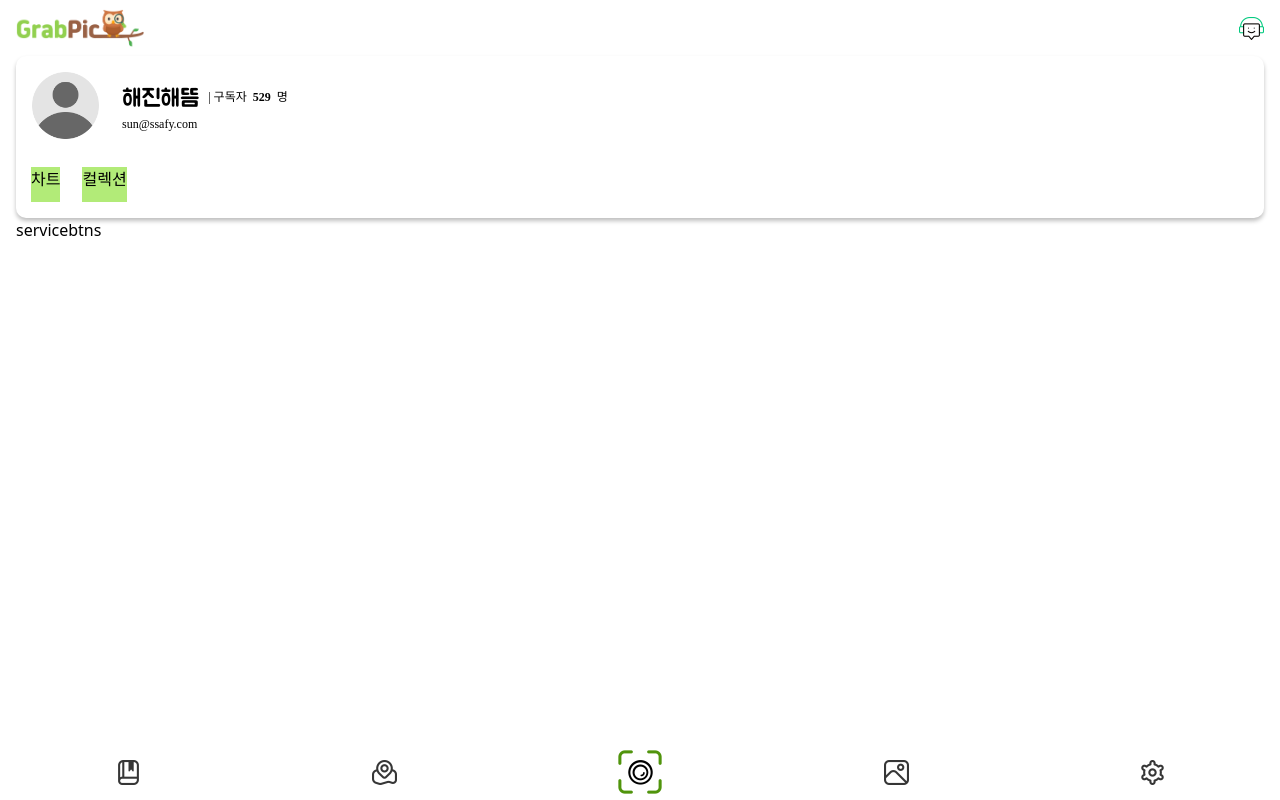
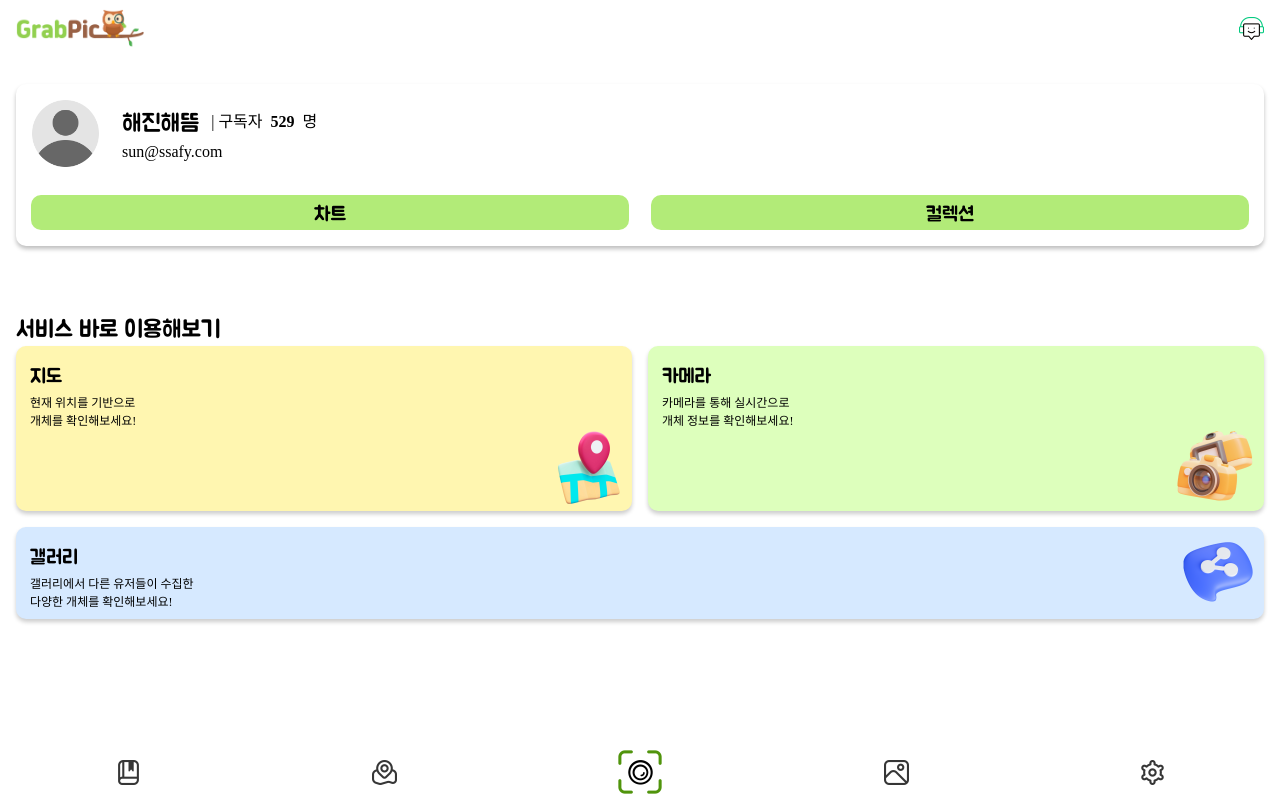
Before and after one commit to SSAFY-2ndPJT-GrabPic/GrabPic, a React (Vite) app in the folder client/: page / in a window 1280 px wide. Built offline with nearby package versions, Linux system fonts and the light colour scheme; a web font is replaced by a local one.

Commit message:
S10P22D104-175 : [FEAT] 메인페이지 디자인 완료 #done S10P22D104-175

```diff
--- a/client/src/components/Home/ServiceBtns.style.tsx
+++ b/client/src/components/Home/ServiceBtns.style.tsx
@@ -0,0 +1,85 @@
+import styled from "styled-components";
+import { Link } from "react-router-dom";
+
+export const Container = styled.div`
+  width: 100%;
+  display: flex;
+  flex-direction: column;
+`
+
+export const Title = styled.div`
+  font-family: "BMJUA";
+  font-size: 24px;
+`
+
+export const BtnsWrap = styled.div`
+  display: flex;
+  flex-direction: column;
+  gap: 16px;
+`
+
+export const BtnsGap = styled.div`
+  display: flex;
+  flex-direction: column;
+  gap: 4px;
+  width: 100%;
+`
+
+export const BtnBgrnd = styled(Link)`
+  width: 100%;
+  border-radius: 10px;
+  box-shadow: 0px 3px 4px rgb(0, 0, 0, 0.2);
+  padding: 14px;
+  padding-right: 10px;
+  padding-bottom: 10px;
+  display: flex;
+`
+
+export const BtnTitle = styled.div`
+  font-family: "BMJUA";
+  font-size: 20px;
+`
+
+export const BtnSub = styled.div`
+  font-family: "TmoneyR";
+  font-size: 12px;
+`
+
+export const MapBtn = styled(BtnBgrnd)`
+  background-color: #FFF6B0;
+  height: 165px;
+  flex-direction: column;
+`
+
+export const MapIcon = styled.img`
+  width: 65px;
+  height: 75px;
+`
+
+export const CamBtn = styled(BtnBgrnd)`
+  background-color: #DDFFBC;
+  height: 165px;
+  flex-direction: column;
+`
+
+export const IconAlign = styled.div`
+  height: 100%;
+  display: flex;
+  justify-content: end;
+  align-items: end;
+`
+export const CamIcon = styled.img`
+  width: 79px;
+  height: 73px;
+`
+
+export const GallBtn = styled(BtnBgrnd)`
+  background-color: #D6E9FF;
+  height: 92px;
+  justify-content: space-between;
+`
+
+export const GallIcon = styled.img`
+  width: 72px;
+  height: 62px;
+`
--- a/client/src/components/Home/ServiceBtns.tsx
+++ b/client/src/components/Home/ServiceBtns.tsx
@@ -1,12 +1,52 @@
-// import * as U from './UserCard.style'
+import * as S from './ServiceBtns.style'
 import React from 'react';
-import { Link } from "react-router-dom";
 
 interface ServiceBtnsProps {}
 
 const ServiceBtns: React.FC<ServiceBtnsProps> = () => {
   return (
-    <>servicebtns</>
+    <S.Container>
+      <S.Title>서비스 바로 이용해보기</S.Title>
+
+      <S.BtnsWrap>
+        <div className='flex gap-4'>
+          <S.MapBtn to='/map'>
+            <S.BtnsGap>
+              <S.BtnTitle>지도</S.BtnTitle>
+              <S.BtnSub>
+                현재 위치를 기반으로 <br/>개체를 확인해보세요!
+              </S.BtnSub>
+            </S.BtnsGap>
+            <S.IconAlign>
+              <S.MapIcon src="src/assets/Home/MapIcon.png" alt="" />
+            </S.IconAlign>
+          </S.MapBtn>
+
+          <S.CamBtn to='/camera'>
+            <S.BtnsGap>
+              <S.BtnTitle>카메라</S.BtnTitle>
+              <S.BtnSub>
+                카메라를 통해 실시간으로 <br/>개체 정보를 확인해보세요!
+              </S.BtnSub>
+            </S.BtnsGap>
+            <S.IconAlign>
+              <S.CamIcon src="src/assets/Home/CameraIcon.png" alt="" />
+            </S.IconAlign>
+
+          </S.CamBtn>
+        </div>
+
+        <S.GallBtn to='/gallery'>
+          <S.BtnsGap>
+            <S.BtnTitle>갤러리</S.BtnTitle>
+            <S.BtnSub>
+            갤러리에서 다른 유저들이 수집한 <br/> 다양한 개체를 확인해보세요!
+            </S.BtnSub>
+          </S.BtnsGap>
+          <S.GallIcon src="src/assets/Home/GalleryIcon.png" alt="" />
+        </S.GallBtn>
+      </S.BtnsWrap>
+    </S.Container>
   );
 };
 
--- a/client/src/components/Home/UserCard.style.tsx
+++ b/client/src/components/Home/UserCard.style.tsx
@@ -1,6 +1,8 @@
 import styled from "styled-components";
+import { Link } from "react-router-dom";
 
 export const Container = styled.div`
+  margin-top: 28px;
   width: 100%;
   height: 162px;
   box-shadow: 0px 3px 4px rgb(0, 0, 0, 0.25);
@@ -34,7 +36,7 @@ export const NickName = styled.div`
 
 export const DetailTypo = styled.div`
   font-family: 'TmoneyR';
-  font-size: 12px;
+  font-size: 16px;
 `
 
 export const BtnsWrap = styled.div`
@@ -43,8 +45,14 @@ export const BtnsWrap = styled.div`
   gap: 22px;
 `
 
-export const Btn = styled.div`
+export const Btn = styled(Link)`
+  width: 100%;
   height: 35px;
   background-color: #B2EB78;
-
+  border-radius: 10px;
+  font-family: "BMJUA";
+  font-size: 20px;
+  display: flex;
+  justify-content: center;
+  align-items: center;
 `
--- a/client/src/components/Home/UserCard.tsx
+++ b/client/src/components/Home/UserCard.tsx
@@ -1,7 +1,5 @@
 import * as U from './UserCard.style'
 import React from 'react';
-import { Link } from "react-router-dom";
-import UserInfo from '../../pages/UserInfo';
 
 interface UserCardProps {}
 
@@ -27,8 +25,8 @@ const UserCard: React.FC<UserCardProps> = () => {
       </U.UserInfoWrap>
 
       <U.BtnsWrap>
-        <U.Btn>차트</U.Btn>
-        <U.Btn>컬렉션</U.Btn>
+        <U.Btn to='/encyclopedia'>차트</U.Btn>
+        <U.Btn to='/encyclopedia'>컬렉션</U.Btn>
       </U.BtnsWrap>
     </U.Container>
   );
--- a/client/src/components/NavigationBar/NavigationBar.style.tsx
+++ b/client/src/components/NavigationBar/NavigationBar.style.tsx
@@ -7,6 +7,7 @@ export const Container = styled.div`
   display: flex;
   width: 100%;
   height: 56px;
+  background-color: #FFFFFF;
 `
 
 export const NavCol = styled(Link)`
--- a/client/src/pages/Home.tsx
+++ b/client/src/pages/Home.tsx
@@ -4,7 +4,7 @@ import UserCard from "../components/Home/UserCard";
 export default function Home () {
 
   return (
-    <div className='px-4'>
+    <div className='px-4 flex flex-col  gap-16'>
       <UserCard />
       <ServiceBtns />
     </div>
--- a/client/src/pages/Login.tsx
+++ b/client/src/pages/Login.tsx
@@ -8,7 +8,7 @@ const Login: React.FC = () => {
   // /^[A-Za-z0-9]([-_.]?[A-Za-z0-9])*@[A-Za-z0-9]([-_.]?[A-Za-z0-9])*\.[A-Za-z]{2,3}$/i;
 
   return (
-    <div className="flex flex-col px-10">
+    <div className="flex flex-col px-6">
       <L.LoginText>로그인</L.LoginText>
       <G.InputContainer>
         <span>이메일</span>
```
